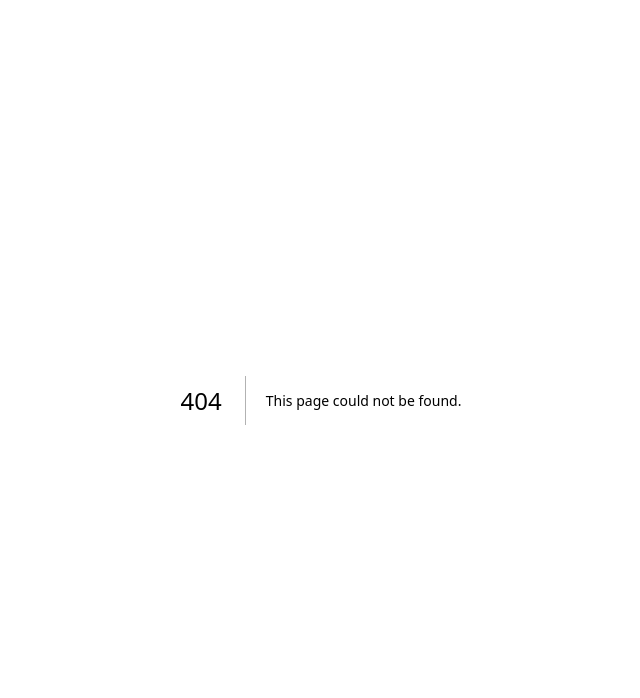
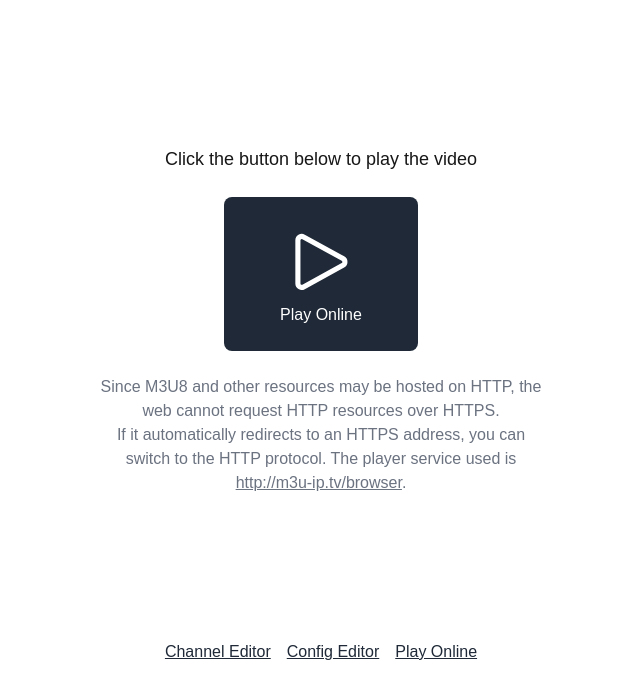
Before and after one commit to DavidKk/vercel-playlist, a Next.js app: page /player in a window 1280 px wide. Before the commit this address had no page. Shown: the top 698 px of the page, without its empty margins (319-959 px from the left). Built offline with nearby package versions, Linux system fonts and the light colour scheme.

Commit message:
feat: add player

```diff
--- a/app/channel/ChannelEditor.tsx
+++ b/app/channel/ChannelEditor.tsx
@@ -22,10 +22,10 @@ export default async function ChannelEditor() {
 
       <GettingStart />
 
-      <div className="mb-4 text-center">
-        <Link className="text-blue-500 underline" href="/m3u">
-          Go to M3U Config Editor
-        </Link>
+      <div className="flex gap-4 items-center justify-center mb-4 text-center">
+        <Link className="text-gray-800 underline" href="/">Channel Editor</Link>
+        <Link className="text-gray-800 underline" href="/m3u">Config Editor</Link>
+        <Link className="text-gray-800 underline" href="/player">Play Online</Link>
       </div>
     </div>
   )
--- a/app/m3u/M3uConfigEditor.tsx
+++ b/app/m3u/M3uConfigEditor.tsx
@@ -13,10 +13,10 @@ export default async function M3uConfigEditor() {
         <M3uConfigManager configs={configs} />
       </div>
 
-      <div className="mb-4 text-center">
-        <Link className="text-blue-500 underline" href="/">
-          Go to TV Channel Editor
-        </Link>
+      <div className="flex gap-4 items-center justify-center mb-4 text-center">
+        <Link className="text-gray-800 underline" href="/">Channel Editor</Link>
+        <Link className="text-gray-800 underline" href="/m3u">Config Editor</Link>
+        <Link className="text-gray-800 underline" href="/player">Play Online</Link>
       </div>
     </div>
   )
--- /dev/null
+++ b/app/player/page.tsx
@@ -0,0 +1,51 @@
+'use client'
+
+import { PlayIcon } from "@heroicons/react/24/outline"
+import Link from "next/link"
+import { useEffect, useState } from "react"
+
+const PLAYER_ONLINE_URL = 'http://m3u-ip.tv/browser'
+
+export default function PlayerPage() {
+  const [baseUrl, setBaseUrl] = useState('')
+
+  useEffect(() => {
+    setBaseUrl(window.location.origin)
+  }, [])
+
+  const playUrl = baseUrl ? `${PLAYER_ONLINE_URL}/?url=${baseUrl}/api/playlist.m3u` : ''
+
+  const handleClick = () => {
+    if (playUrl) {
+      window.open(playUrl, '_blank')
+    }
+  }
+
+  return (
+    <>
+      <div className="flex items-center justify-center w-full h-[80vh]">
+        <div className="text-center max-w-md mx-auto">
+          <p className="mb-6 text-lg">Click the button below to play the video</p>
+
+          <button
+            onClick={handleClick}
+            className="px-14 py-6 bg-gray-800 text-white rounded-lg hover:bg-gray-900"
+          >
+            <PlayIcon />
+            Play Online
+          </button>
+
+          <p className="mt-6 text-md text-gray-500">
+            Since M3U8 and other resources may be hosted on HTTP, the web cannot request HTTP resources over HTTPS. <br />If it automatically redirects to an HTTPS address, you can switch to the HTTP protocol. The player service used is <a className="underline" href={PLAYER_ONLINE_URL} target="_blank">{PLAYER_ONLINE_URL}</a>.
+          </p>
+        </div>
+      </div>
+
+      <div className="flex gap-4 items-center justify-center mb-4 text-center">
+        <Link className="text-gray-800 underline" href="/">Channel Editor</Link>
+        <Link className="text-gray-800 underline" href="/m3u">Config Editor</Link>
+        <Link className="text-gray-800 underline" href="/player">Play Online</Link>
+      </div>
+    </>
+  )
+}
```
